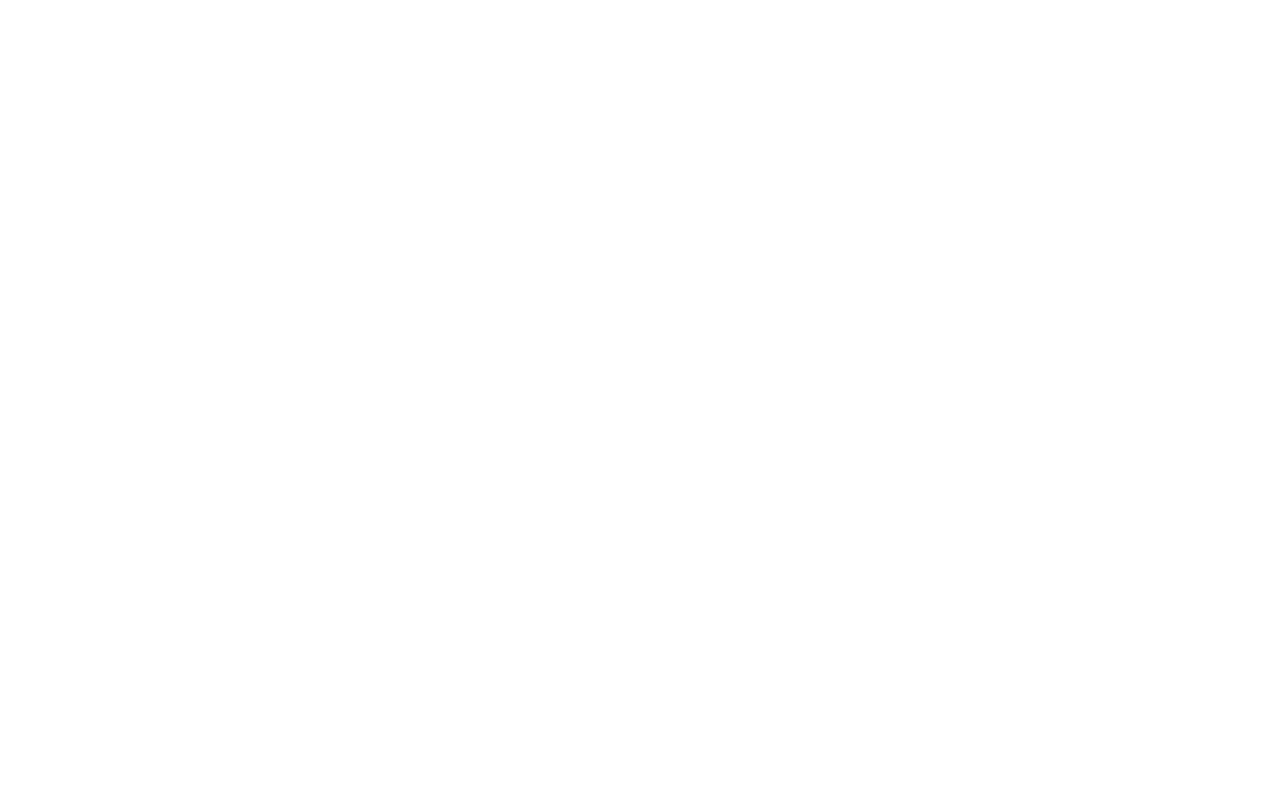
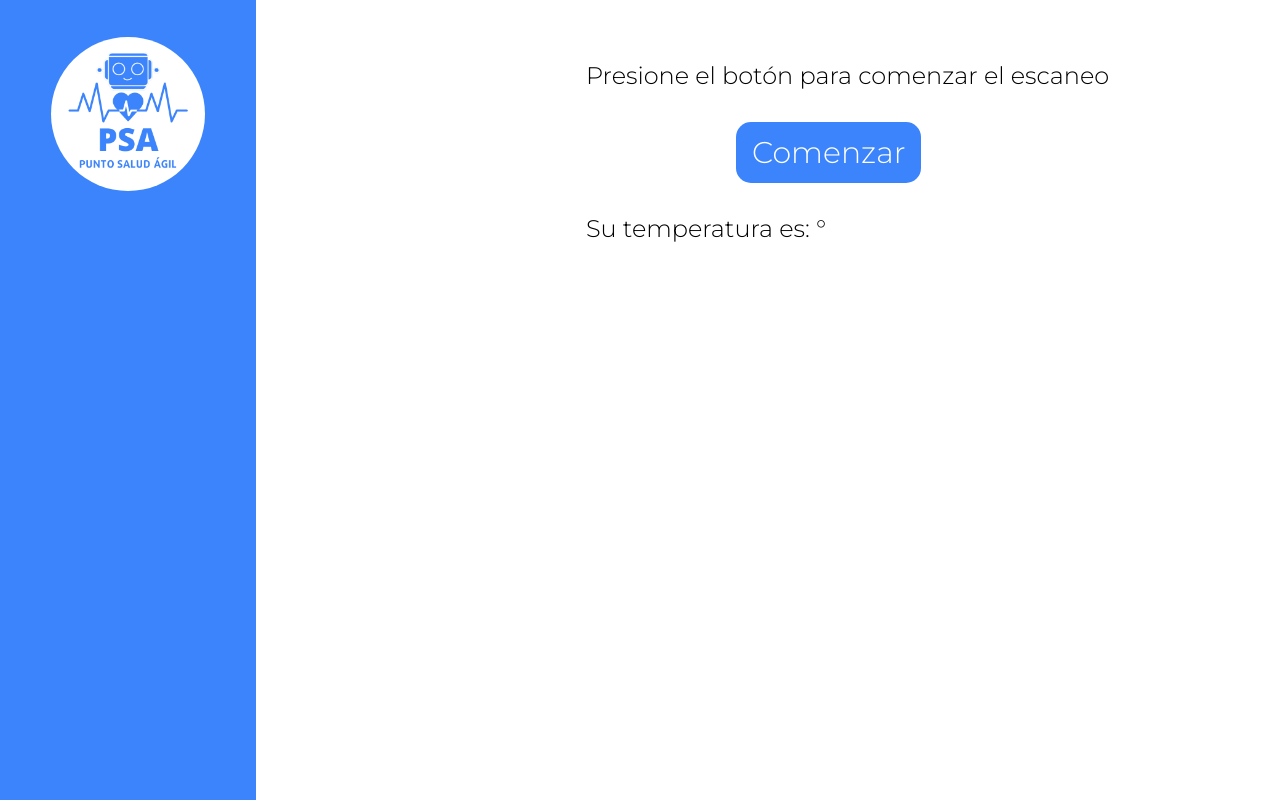
Before and after one commit to Yungryota/PSA, an Angular app in the folder psa_templates/: page /escaneo-temperaruta in a window 1280 px wide. Before the commit this address led to /. Built offline with nearby package versions, Linux system fonts and the light colour scheme.

Commit message:
vista escaneo de temperatura

```diff
--- a/psa_templates/src/app/app-routing.module.ts
+++ b/psa_templates/src/app/app-routing.module.ts
@@ -3,13 +3,15 @@
 import { ListarComponent } from './Paciente/listar/listar.component';
 import { LoginPsaComponent } from './vistas/login-psa/login-psa.component';
 import { CategorizacionPacienteComponent } from './vistas/categorizacion-paciente/categorizacion-paciente.component';
+import { EscaneoTemperaturaComponent } from './vistas/escaneo-temperatura/escaneo-temperatura.component';
 
 
 const routes: Routes = [
   { path: '', redirectTo: 'login-psa', pathMatch: 'full' }, // Ruta raíz redirige a login-psa
   { path: 'login-psa', component: LoginPsaComponent },
   { path: 'listar', component: ListarComponent },
-  { path: 'categorizacion-paciente', component: CategorizacionPacienteComponent }
+  { path: 'categorizacion-paciente', component: CategorizacionPacienteComponent },
+  { path: 'escaneo-temperaruta', component: EscaneoTemperaturaComponent }
   // Otras rutas de tu aplicación...
 ];
 
--- a/psa_templates/src/app/vistas/categorizacion-paciente/categorizacion-paciente.component.ts
+++ b/psa_templates/src/app/vistas/categorizacion-paciente/categorizacion-paciente.component.ts
@@ -132,12 +132,12 @@
      prompt("Usted ha sido categorizado como C3, debe  dirigirse a mesón ya que PSA no puede cubrir su caso");
     } else if (this.nivelPrioridad == 4) {
       this.categoriaPaciente = 'C4';
-      this.router.navigate(["/listar"])
+      this.router.navigate(["/escaneo-temperaruta"])
      console.log('categoria: ', this.categoriaPaciente)
      prompt("Usted ha sido categorizado como C4 y será refirigido para continuar con su evaluación");
     } else if (this.nivelPrioridad == 5) {
       this.categoriaPaciente = 'C5';
-      this.router.navigate(["/listar"])
+      this.router.navigate(["/escaneo-temperaruta"])
       console.log('categoria: ', this.categoriaPaciente)
       prompt("Usted ha sido categorizado como C5 y será refirigido para continuar con su evaluación");
     } else {
--- a/psa_templates/src/app/vistas/escaneo-temperatura/escaneo-temperatura.component.css
+++ b/psa_templates/src/app/vistas/escaneo-temperatura/escaneo-temperatura.component.css
@@ -0,0 +1,52 @@
+@import url('https://fonts.googleapis.com/css2?family=Montserrat:wght@300&display=swap');
+body{
+    font-family: 'Montserrat', sans-serif;
+    color: #000;
+}
+.sidebar {
+    width: 20%;
+    height: 100vh;
+    background-color: #3C84FB;
+}
+.cont-logo {
+    display: flex;
+    justify-content: center;
+    align-items: center;
+    height: 15%;
+    padding: 20%;
+}
+
+.cont-logo img {
+    max-width: 100%;
+    height: auto;
+    border-radius: 100%;
+    margin-top: 70%;
+}
+.main-content{
+    display: flex;
+    font-family: 'Montserrat', sans-serif;
+}
+
+.temperatura-container{
+    margin-left: 10%;
+    color: #000;
+    margin: 30px;
+}
+.text{
+    color: #000;
+    font-family: 'Montserrat', sans-serif;
+    margin-left: 300px;
+    margin-top: 30px;
+    margin-bottom: 30px;
+}
+
+button {
+    background-color: #3C84FB;
+    color: white;
+    padding: 8px 16px;
+    border: none;
+    cursor: pointer;
+    margin-left: 450px;
+    border-radius: 15px;
+    font-size: 30px;
+}
--- a/psa_templates/src/app/vistas/escaneo-temperatura/escaneo-temperatura.component.html
+++ b/psa_templates/src/app/vistas/escaneo-temperatura/escaneo-temperatura.component.html
@@ -1 +1,17 @@
-<p>escaneo-temperatura works!</p>
+<div class="main-content">
+    <div class="sidebar">
+      <div class="cont-logo">
+        <img src="assets/img/psaLogo.png" alt="">
+      </div>
+    </div>
+
+    <div class="temperatura-container">
+        <h1 class="text">Presione el botón para comenzar el escaneo</h1>
+        <button>Comenzar</button>
+        <h1 class="text">Su temperatura es: °</h1>
+    </div>
+
+
+
+</div>
+<!-- Footer -->
```
